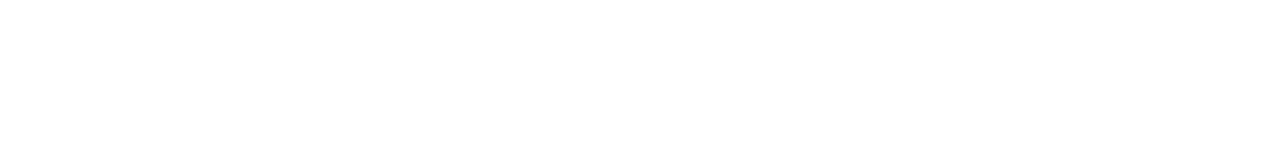
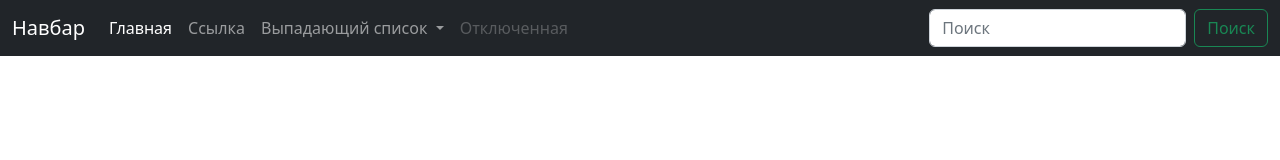
Before and after one commit to Alex-prog814/SuperMegaProject, a plain HTML site: page index.html in a window 1280 px wide. Drawn offline with nearby package versions, Linux system fonts and the light colour scheme.

Commit message:
Added Navbar component

```diff
--- a/index.html
+++ b/index.html
@@ -4,9 +4,47 @@
     <meta charset="UTF-8">
     <meta http-equiv="X-UA-Compatible" content="IE=edge">
     <meta name="viewport" content="width=device-width, initial-scale=1.0">
+    <link href="https://cdn.jsdelivr.net/npm/bootstrap@5.2.3/dist/css/bootstrap.min.css" rel="stylesheet" integrity="sha384-rbsA2VBKQhggwzxH7pPCaAqO46MgnOM80zW1RWuH61DGLwZJEdK2Kadq2F9CUG65" crossorigin="anonymous">
     <title>Document</title>
 </head>
 <body>
+    <nav class="navbar navbar-expand-lg bg-dark navbar-dark">
+        <div class="container-fluid">
+          <a class="navbar-brand" href="#">Навбар</a>
+          <button class="navbar-toggler" type="button" data-bs-toggle="collapse" data-bs-target="#navbarSupportedContent" aria-controls="navbarSupportedContent" aria-expanded="false" aria-label="Переключатель навигации">
+            <span class="navbar-toggler-icon"></span>
+          </button>
+          <div class="collapse navbar-collapse" id="navbarSupportedContent">
+            <ul class="navbar-nav me-auto mb-2 mb-lg-0">
+              <li class="nav-item">
+                <a class="nav-link active" aria-current="page" href="#">Главная</a>
+              </li>
+              <li class="nav-item">
+                <a class="nav-link" href="#">Ссылка</a>
+              </li>
+              <li class="nav-item dropdown">
+                <a class="nav-link dropdown-toggle" href="#" id="navbarDropdown" role="button" data-bs-toggle="dropdown" aria-expanded="false">
+                  Выпадающий список
+                </a>
+                <ul class="dropdown-menu" aria-labelledby="navbarDropdown">
+                  <li><a class="dropdown-item" href="#">Действие</a></li>
+                  <li><a class="dropdown-item" href="#">Другое действие</a></li>
+                  <li><hr class="dropdown-divider"></li>
+                  <li><a class="dropdown-item" href="#">Что-то еще здесь</a></li>
+                </ul>
+              </li>
+              <li class="nav-item">
+                <a class="nav-link disabled">Отключенная</a>
+              </li>
+            </ul>
+            <form class="d-flex" role="search">
+              <input class="form-control me-2" type="search" placeholder="Поиск" aria-label="Поиск">
+              <button class="btn btn-outline-success" type="submit">Поиск</button>
+            </form>
+          </div>
+        </div>
+    </nav>
 
+    <script src="https://cdn.jsdelivr.net/npm/bootstrap@5.2.3/dist/js/bootstrap.bundle.min.js" integrity="sha384-kenU1KFdBIe4zVF0s0G1M5b4hcpxyD9F7jL+jjXkk+Q2h455rYXK/7HAuoJl+0I4" crossorigin="anonymous"></script>
 </body>
 </html>
```
